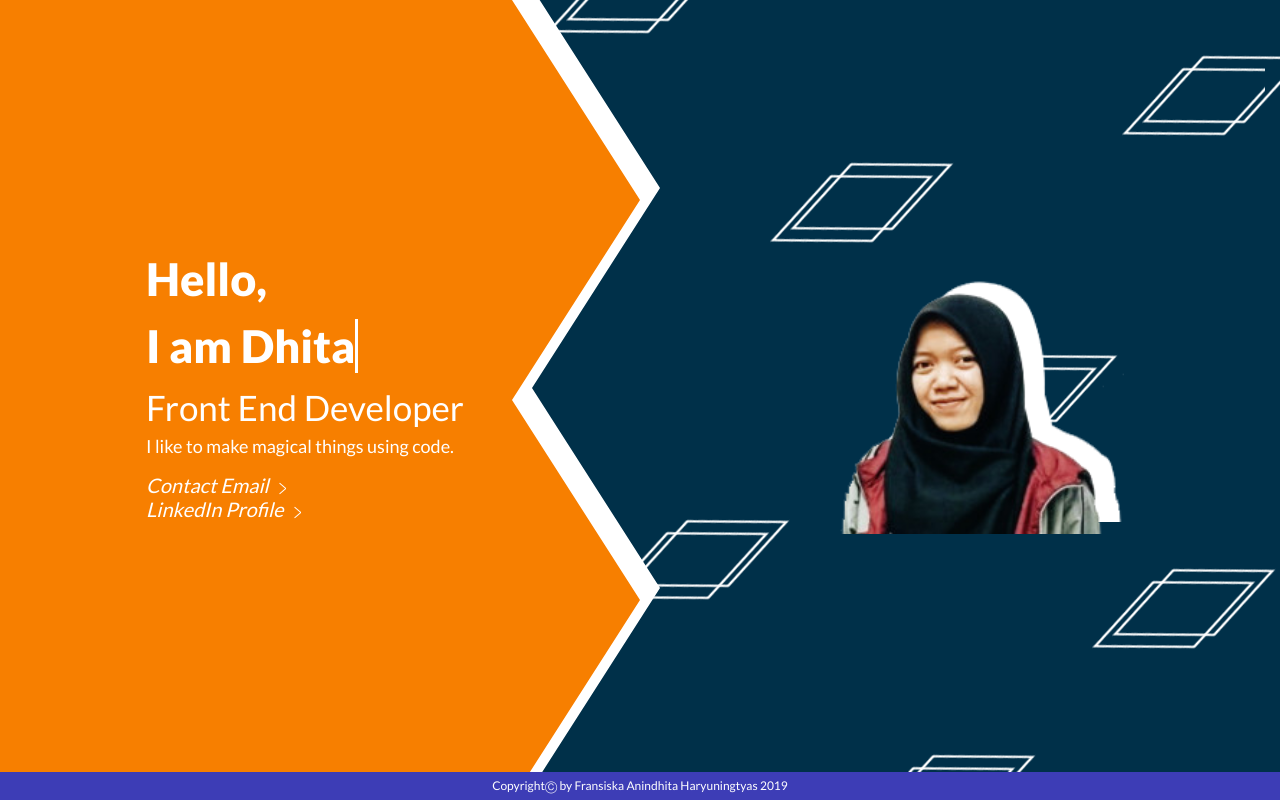
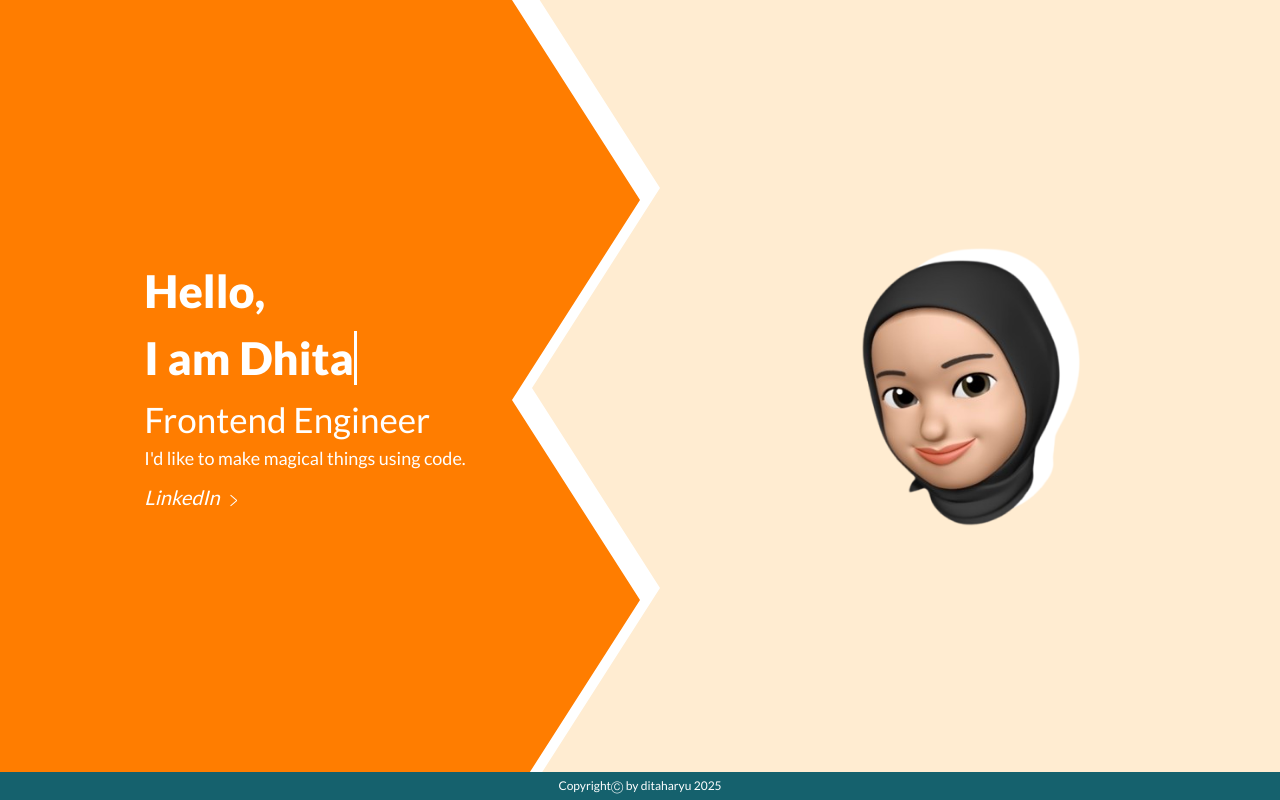
Before and after one commit to ditaharyu/ditaharyu.github.io, a PHP site: page / in a window 1280 px wide. Run offline with PHP 8.4, Linux system fonts and the light colour scheme; some libraries are stand-ins or nearby versions.

Commit message:
update 2025

```diff
--- a/assets/css/anindhita.css
+++ b/assets/css/anindhita.css
@@ -3,7 +3,7 @@ html {
 }
 
 body {
-  font-family: 'Lato', sans-serif;
+  font-family: "Lato", sans-serif;
 }
 
 section {
@@ -15,7 +15,7 @@ section {
   bottom: 0;
   width: 100%;
   z-index: 9;
-  background-color: #3d3db6;
+  background-color: #15616d;
 }
 
 .footer .text {
@@ -32,7 +32,7 @@ section {
 }
 
 .footer .text a:hover {
-  color: #DA5838;
+  color: #da5838;
 }
 
 #button-next ul {
@@ -60,7 +60,8 @@ section {
   background-color: #fff;
 }
 
-#button-next .the-arrow.-left > .shaft:before, #button-next .the-arrow.-left > .shaft:after {
+#button-next .the-arrow.-left > .shaft:before,
+#button-next .the-arrow.-left > .shaft:after {
   width: 0;
   background-color: #fff;
 }
@@ -85,7 +86,8 @@ section {
   transition-delay: 0.2s;
 }
 
-#button-next .the-arrow.-right > .shaft:before, #button-next .the-arrow.-right > .shaft:after {
+#button-next .the-arrow.-right > .shaft:before,
+#button-next .the-arrow.-right > .shaft:after {
   width: 8px;
   -webkit-transition-delay: 0.3s;
   transition-delay: 0.3s;
@@ -115,9 +117,10 @@ section {
   will-change: transform;
 }
 
-#button-next .the-arrow > .shaft:before, #button-next .the-arrow > .shaft:after {
+#button-next .the-arrow > .shaft:before,
+#button-next .the-arrow > .shaft:after {
   background-color: #fff;
-  content: '';
+  content: "";
   display: block;
   height: 1px;
   position: absolute;
@@ -161,7 +164,8 @@ section {
   background-color: #003049;
 }
 
-#button-next .animated-arrow:hover > .the-arrow.-left > .shaft:before, #button-next .animated-arrow:hover > .the-arrow.-left > .shaft:after {
+#button-next .animated-arrow:hover > .the-arrow.-left > .shaft:before,
+#button-next .animated-arrow:hover > .the-arrow.-left > .shaft:after {
   width: 8px;
   -webkit-transition-delay: 0.1s;
   transition-delay: 0.1s;
@@ -193,7 +197,8 @@ section {
   transition-delay: 0;
 }
 
-#button-next .animated-arrow:hover > .main > .the-arrow.-right > .shaft:before, #button-next .animated-arrow:hover > .main > .the-arrow.-right > .shaft:after {
+#button-next .animated-arrow:hover > .main > .the-arrow.-right > .shaft:before,
+#button-next .animated-arrow:hover > .main > .the-arrow.-right > .shaft:after {
   width: 0;
   -webkit-transition-delay: 0;
   transition-delay: 0;
@@ -233,24 +238,26 @@ section {
 
 .welcome-page {
   height: 100vh;
-  background-color: #003049;
+  background-color: #ffecd1;
 }
 
 @media only screen and (max-width: 1024px) {
   .welcome-page {
-    background: #003049;
+    background: #ffecd1;
     height: auto;
   }
 }
 
 @media only screen and (max-width: 480px) {
   .welcome-page {
-    background: #003049;
+    background: #ffecd1;
   }
 }
 
 .welcome-page .bg-png {
   width: 100%;
+  filter: invert(100%);
+  -webkit-filter: invert(100%);
 }
 
 @media only screen and (max-width: 1024px) {
@@ -291,9 +298,25 @@ section {
 
 .welcome-page .box-left {
   height: 100vh;
-  background-color: #f77f00;
-  -webkit-clip-path: polygon(80% 0, 100% 25%, 80% 50%, 100% 75%, 80% 100%, 0 100%, 0% 0%);
-          clip-path: polygon(80% 0, 100% 25%, 80% 50%, 100% 75%, 80% 100%, 0 100%, 0% 0%);
+  background-color: #ff7d00;
+  -webkit-clip-path: polygon(
+    80% 0,
+    100% 25%,
+    80% 50%,
+    100% 75%,
+    80% 100%,
+    0 100%,
+    0% 0%
+  );
+  clip-path: polygon(
+    80% 0,
+    100% 25%,
+    80% 50%,
+    100% 75%,
+    80% 100%,
+    0 100%,
+    0% 0%
+  );
   display: -webkit-box;
   display: -ms-flexbox;
   display: flex;
--- a/index.html
+++ b/index.html
@@ -2,67 +2,69 @@
 <html>
   <head>
     <meta charset="utf-8" />
-  <meta http-equiv="X-UA-Compatible" content="IE=edge">
-  <meta name="viewport" content="width=device-width, initial-scale=1">
-  <title>Hello, I'm Anindhita</title>
+    <meta http-equiv="X-UA-Compatible" content="IE=edge" />
+    <meta name="viewport" content="width=device-width, initial-scale=1" />
+    <title>Hello, ditaharyu was here!</title>
 
     <!-- icon tab -->
-  <link rel="icon" href="./assets/icon/code-pink.png">
+    <link rel="icon" href="./assets/icon/code-pink.png" />
 
     <!-- font dan icon -->
-  <link rel="stylesheet" href="https://use.fontawesome.com/releases/v5.5.0/css/all.css" integrity="sha384-B4dIYHKNBt8Bc12p+WXckhzcICo0wtJAoU8YZTY5qE0Id1GSseTk6S+L3BlXeVIU" crossorigin="anonymous">
-  <link href="https://fonts.googleapis.com/css?family=Lato:100,200,300,400,500,600,700,800,900" rel="stylesheet">
+    <link
+      rel="stylesheet"
+      href="https://use.fontawesome.com/releases/v5.5.0/css/all.css"
+      integrity="sha384-B4dIYHKNBt8Bc12p+WXckhzcICo0wtJAoU8YZTY5qE0Id1GSseTk6S+L3BlXeVIU"
+      crossorigin="anonymous"
+    />
+    <link
+      href="https://fonts.googleapis.com/css?family=Lato:100,200,300,400,500,600,700,800,900"
+      rel="stylesheet"
+    />
 
     <!-- css -->
-  <link rel="stylesheet" href="assets/css/bootstrap.min.css">
-  <link rel="stylesheet" href="assets/css/anindhita.css">
+    <link rel="stylesheet" href="assets/css/bootstrap.min.css" />
+    <link rel="stylesheet" href="assets/css/anindhita.css" />
   </head>
   <body>
-
     <!-- Welcome Page -->
     <section id="section1">
       <div class="container-fluid welcome-page">
-      <div class="bg-png box-shadow" style="background-image: url('assets/image/trapesium-2.png');">
+        <!-- <div
+          class="bg-png box-shadow"
+          style="background-image: url('assets/image/trapesium-2.png')"
+        > -->
+        <div class="bg-png box-shadow">
           <div class="row">
             <div class="col-lg-6 col-md-7 col-sm-12 col-12 box-left">
               <div class="text">
                 <div class="hello">Hello,</div>
-              <div class="title">I am
-                <!-- Anindhita -->
-                <a class="typewrite" data-period="3000" data-type='[ "Anin", "Dhita", "Anindhita" ]'>
+                <div class="title">
+                  I am
+                  <a
+                    class="typewrite"
+                    data-period="3000"
+                    data-type='[ "Anin", "Dhita", "Mbak Dit", "Kak Dit" ]'
+                  >
                     <span class="wrap"></span>
                   </a>
                 </div>
-              <div class="subtitle">Front End Developer</div>
+                <div class="subtitle">Frontend Engineer</div>
                 <div class="description">
-                I like to make magical things using code.
+                  I'd like to make magical things using code.
                 </div>
                 <div id="button-next">
                   <ul>
                     <li>
-                    <a class="animated-arrow" target="_blank" href="https://mail.google.com/mail/?view=cm&fs=1&to=anindhitaharyu@gmail.com">
+                      <a
+                        class="animated-arrow"
+                        target="_blank"
+                        href="https://www.linkedin.com/in/anindhitaharyu/"
+                      >
                         <span class="the-arrow -left">
                           <span class="shaft"></span>
                         </span>
                         <span class="main">
-                        <span class="text-btn">
-                          Contact Email
-                        </span>
-                        <span class="the-arrow -right">
-                          <span class="shaft"></span>
-                        </span>
-                      </span>
-                    </a>
-                  </li>
-                  <li>
-                    <a class="animated-arrow" target="_blank" href="https://www.linkedin.com/in/anindhitaharyu/">
-                      <span class="the-arrow -left">
-                        <span class="shaft"></span>
-                      </span>
-                      <span class="main">
-                        <span class="text-btn">
-                          LinkedIn Profile
-                        </span>
+                          <span class="text-btn"> LinkedIn </span>
                           <span class="the-arrow -right">
                             <span class="shaft"></span>
                           </span>
@@ -76,7 +78,7 @@
             <div class="col-lg-6 col-md-5 col-sm-12 col-12 box-right">
               <div class="box">
                 <div class="image">
-                <img src="assets/image/anindhita-linkedin-2.png" >
+                  <img src="assets/image/anin-icon.png" />
                 </div>
               </div>
             </div>
@@ -85,49 +87,43 @@
       </div>
     </section>
 
-  <!-- <section id="section2">
-    <div class="container-fluid about-me">
-
-      <div class="title">Fransiska Anindhita Haryuningtyas</div>
-      <div class="col-lg-6">
-        <div class="description">Also known as Dita. Graduated as bachelor degree of computer science at Dian Nuswantoro University, Semarang. Now, I'm worked at Onero Solutions as Front-End Web Developer on Jakarta, Indonesia.</div>
-      </div>
-      <div class="col-lg-6">
-        <div class="university">Dian Nuswantoro University</div>
-        <div class="graduated">Graduated as Bachelor of Information Technology</div>
-        <div class="year">2013-2017</div>
-        <div class="gpa">GPA : 3.38</div>
-      </div>
-
-    </div>
-  </section> -->
-
     <!-- footer -->
     <div class="container-fluid footer">
-    <h5 class="text">CopyrightⒸ by <a href="./index.php">Fransiska Anindhita Haryuningtyas</a> 2019</h5>
+      <h5 class="text">
+        CopyrightⒸ by
+        <a href="https://ditaharyu.github.io/">ditaharyu</a> 2025
+      </h5>
     </div>
   </body>
 
-<script src="https://code.jquery.com/jquery-3.3.1.slim.min.js" integrity="sha384-q8i/X+965DzO0rT7abK41JStQIAqVgRVzpbzo5smXKp4YfRvH+8abtTE1Pi6jizo" crossorigin="anonymous"></script>
+  <script
+    src="https://code.jquery.com/jquery-3.3.1.slim.min.js"
+    integrity="sha384-q8i/X+965DzO0rT7abK41JStQIAqVgRVzpbzo5smXKp4YfRvH+8abtTE1Pi6jizo"
+    crossorigin="anonymous"
+  ></script>
   <script src="https://ajax.googleapis.com/ajax/libs/jquery/1.11.0/jquery.min.js"></script>
-<script src="https://cdnjs.cloudflare.com/ajax/libs/popper.js/1.14.3/umd/popper.min.js" integrity="sha384-ZMP7rVo3mIykV+2+9J3UJ46jBk0WLaUAdn689aCwoqbBJiSnjAK/l8WvCWPIPm49" crossorigin="anonymous"></script>
+  <script
+    src="https://cdnjs.cloudflare.com/ajax/libs/popper.js/1.14.3/umd/popper.min.js"
+    integrity="sha384-ZMP7rVo3mIykV+2+9J3UJ46jBk0WLaUAdn689aCwoqbBJiSnjAK/l8WvCWPIPm49"
+    crossorigin="anonymous"
+  ></script>
 
   <script src="assets/js/bootstrap.min.js"></script>
   <script src="assets/js/swiper.min.js"></script>
 
   <!-- typewriter -->
   <script>
-  var TxtType = function(el, toRotate, period) {
+    var TxtType = function (el, toRotate, period) {
       this.toRotate = toRotate;
       this.el = el;
       this.loopNum = 0;
       this.period = parseInt(period, 10) || 2000;
-    this.txt = '';
+      this.txt = "";
       this.tick();
       this.isDeleting = false;
     };
 
-  TxtType.prototype.tick = function() {
+    TxtType.prototype.tick = function () {
       var i = this.loopNum % this.toRotate.length;
       var fullTxt = this.toRotate[i];
 
@@ -137,32 +133,34 @@
         this.txt = fullTxt.substring(0, this.txt.length + 1);
       }
 
-    this.el.innerHTML = '<span class="wrap">'+this.txt+'</span>';
+      this.el.innerHTML = '<span class="wrap">' + this.txt + "</span>";
 
       var that = this;
       var delta = 200 - Math.random() * 100;
 
-    if (this.isDeleting) { delta /= 2; }
+      if (this.isDeleting) {
+        delta /= 2;
+      }
 
       if (!this.isDeleting && this.txt === fullTxt) {
         delta = this.period;
         this.isDeleting = true;
-    } else if (this.isDeleting && this.txt === '') {
+      } else if (this.isDeleting && this.txt === "") {
         this.isDeleting = false;
         this.loopNum++;
         delta = 500;
       }
 
-    setTimeout(function() {
+      setTimeout(function () {
         that.tick();
       }, delta);
     };
 
-  window.onload = function() {
-    var elements = document.getElementsByClassName('typewrite');
-    for (var i=0; i<elements.length; i++) {
-      var toRotate = elements[i].getAttribute('data-type');
-      var period = elements[i].getAttribute('data-period');
+    window.onload = function () {
+      var elements = document.getElementsByClassName("typewrite");
+      for (var i = 0; i < elements.length; i++) {
+        var toRotate = elements[i].getAttribute("data-type");
+        var period = elements[i].getAttribute("data-period");
         if (toRotate) {
           new TxtType(elements[i], JSON.parse(toRotate), period);
         }
@@ -176,38 +174,50 @@
   </script>
   <script>
     //Map the sections:
-  $scrollItems.each(function(index,ele) { $(ele).attr("debog",index).data("pos",index); });
+    $scrollItems.each(function (index, ele) {
+      $(ele).attr("debog", index).data("pos", index);
+    });
 
     // Bind to scroll
-  $(window).bind('scroll',upPos);
+    $(window).bind("scroll", upPos);
 
     //Move on click:
-  $('#arrow a').click(function(e){
-    if ($(this).hasClass('next') && pagePositon+1 <= pageMaxPosition) {
+    $("#arrow a").click(function (e) {
+      if ($(this).hasClass("next") && pagePositon + 1 <= pageMaxPosition) {
         pagePositon++;
-      $('html, body').stop().animate({
-        scrollTop: $scrollItems.eq(pagePositon).offset().top
-      }, 300);
+        $("html, body")
+          .stop()
+          .animate(
+            {
+              scrollTop: $scrollItems.eq(pagePositon).offset().top,
+            },
+            300
+          );
       }
-    if ($(this).hasClass('previous') && pagePositon-1 >= 0) {
+      if ($(this).hasClass("previous") && pagePositon - 1 >= 0) {
         pagePositon--;
-      $('html, body').stop().animate({
-          scrollTop: $scrollItems.eq(pagePositon).offset().top
-        }, 300);
+        $("html, body")
+          .stop()
+          .animate(
+            {
+              scrollTop: $scrollItems.eq(pagePositon).offset().top,
+            },
+            300
+          );
         return false;
       }
     });
 
     //Update position func:
-  function upPos(){
+    function upPos() {
       var fromTop = $(this).scrollTop();
       var $cur = null;
-      $scrollItems.each(function(index,ele){
+      $scrollItems.each(function (index, ele) {
         if ($(ele).offset().top < fromTop + offsetTolorence) $cur = $(ele);
       });
-    if ($cur != null && pagePositon != $cur.data('pos')) {
-      pagePositon = $cur.data('pos');
+      if ($cur != null && pagePositon != $cur.data("pos")) {
+        pagePositon = $cur.data("pos");
       }
-  };
+    }
   </script>
 </html>
```
Also changed, not shown: assets/image/anin-01.jpg (deleted), assets/image/anin-icon.png (added), assets/image/anindhita-linkedin-2.png (deleted), assets/image/anindhita-linkedin.jpg (deleted). Lines whose indentation alone changed are shown as unchanged.
